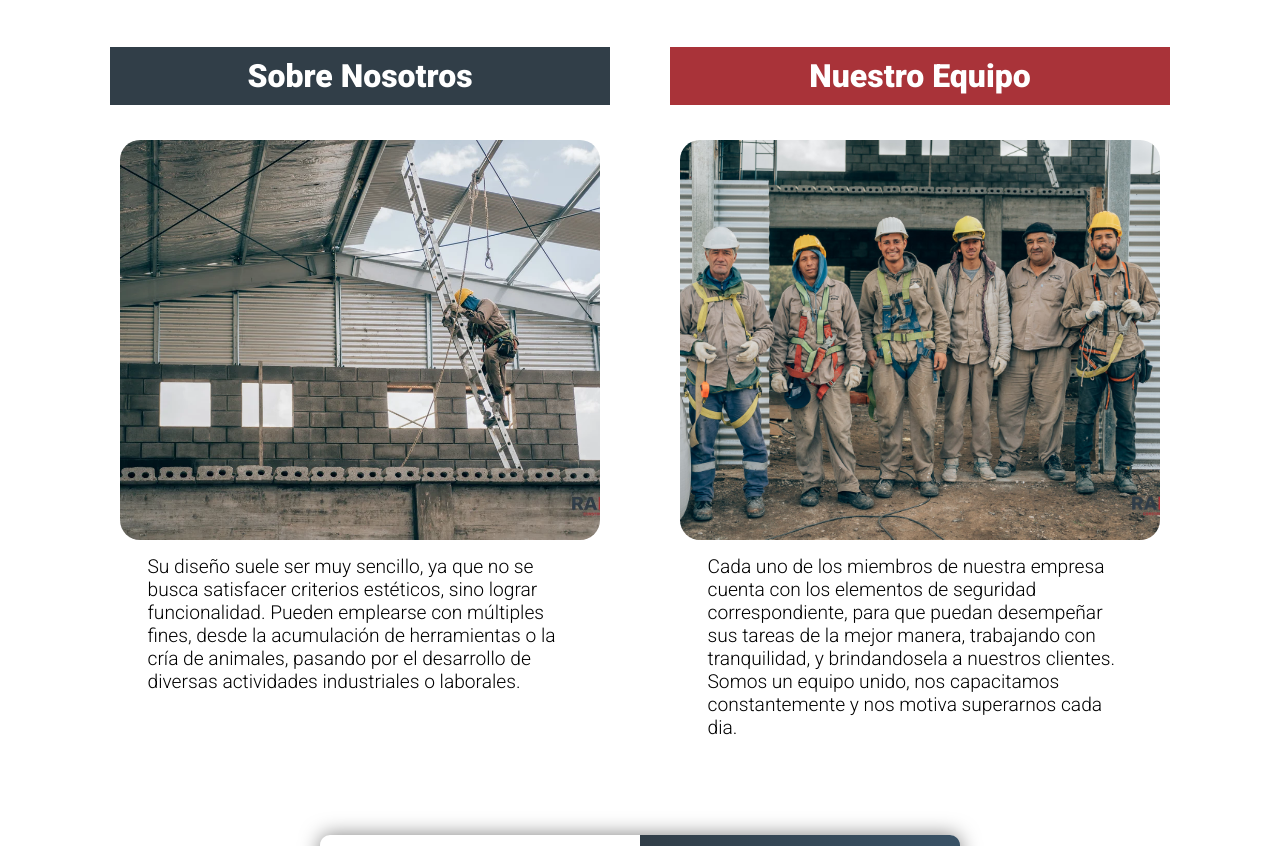
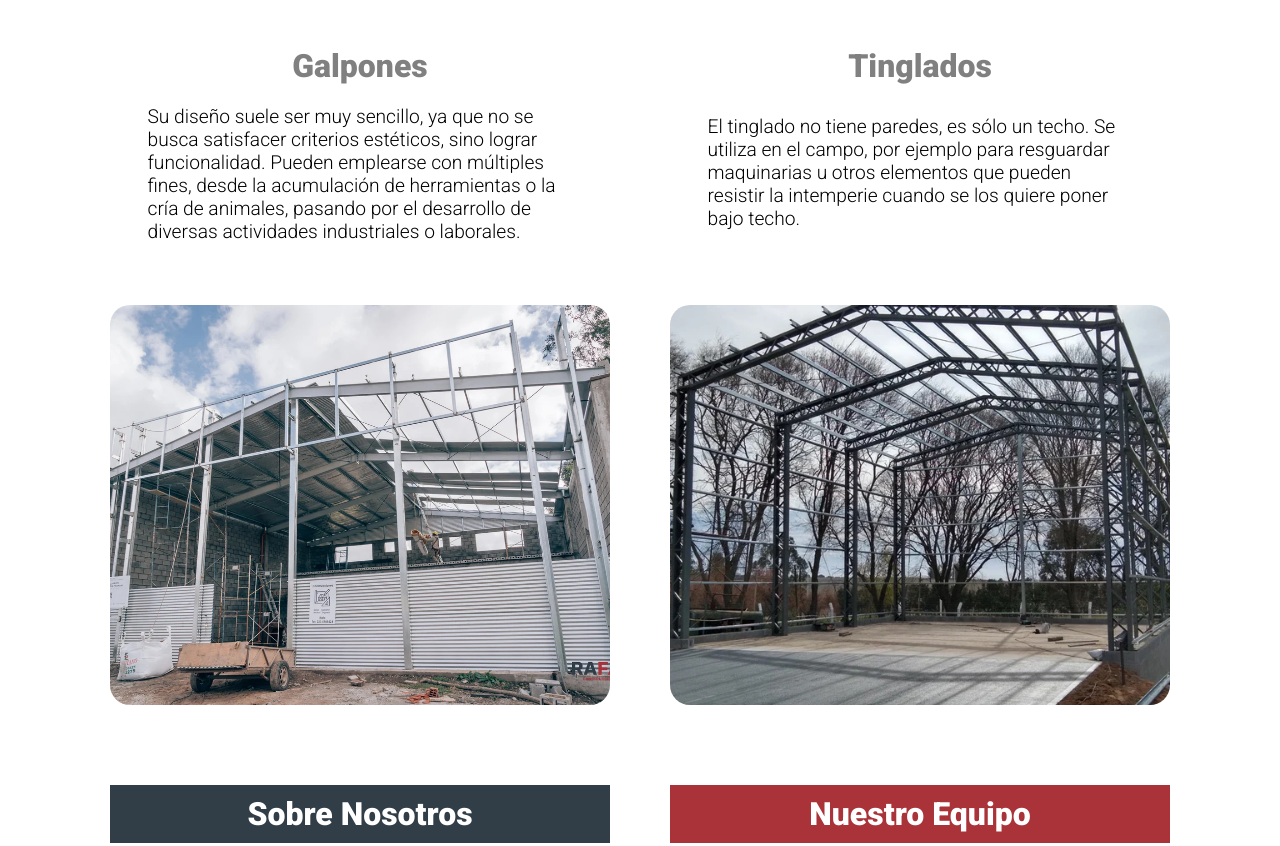
Before and after one commit to MarianTaliercio/landing_rafa, a plain HTML site: page index.html in a window 1280 px wide. Shown: the part 683-1529 px from the top of the page. Drawn offline with Linux system fonts and the light colour scheme.

Commit message:
terminada la landing solo wpp

```diff
--- a/index.html
+++ b/index.html
@@ -44,6 +44,7 @@
 
 <!--seccion work-->
 
+<!--mobile-->
     <div class="work">
         <h2>¿Que hacemos?</h2>
 
@@ -64,7 +65,25 @@
         </div>
     </div>
 
+<!--desktop-->
+
+    <div class="work-desktop">
+
+        <div class="work-galpones-desktop">
+            <h2>Galpones</h2>
+            <div class="text-galpones-desktop">Su diseño suele ser muy sencillo, ya que no se busca satisfacer criterios estéticos, sino lograr funcionalidad. Pueden emplearse con múltiples fines, desde la acumulación de herramientas o la cría de animales, pasando por el desarrollo de diversas actividades industriales o laborales.</div>
+            <div class="img-galpones-desktop"></div>
+        </div>
+
+        <div class="work-tinglados-desktop">
+            <h2>Tinglados</h2>
+            <div class="text-tinglados-desktop">El tinglado no tiene paredes, es sólo un techo. Se utiliza en el campo, por ejemplo para resguardar maquinarias u otros elementos que pueden resistir la intemperie cuando se los quiere poner bajo techo.</div>
+            <div class="img-tinglados-desktop"></div>
+        </div>
+    </div>
 <!-- termina seccion work -->
+
+
 
     <div class="about-us_team">
 
@@ -109,8 +128,9 @@
                 <option>Tinglados</option>
                 <option>Ambos</option>
             </select>
-            <input type="submit" class="enviar_form" name="Opciones" value="ENVIAR">
+            <a href="https://api.whatsapp.com/send?phone=542235909423&text="class="btn_wpp-form2"> WhatsApp</a>
         </div>
+
         <div class="contact-form_right">
             <h3>
                 Rafa Construcciones
@@ -118,9 +138,10 @@
             <p>
                 Vos lo soñas, nosotros lo hacemos realidad
             </p>
-            <button name="wpp">
+            <a href="" class="btn_wpp-form3">WhatsApp</a>
+            <!-- <button name="wpp">
                 WhatsApp
-            </button>
+            </button> -->
         </div>
     </form>
 
--- a/style.css
+++ b/style.css
@@ -8,7 +8,7 @@
 
 }
 a:link, a:visited, a:focus, a:active{
-    color: black;
+    color: white;
     text-decoration: none;
 }
 
@@ -22,6 +22,11 @@ body {
 }
 
 /*seccion hero*/
+
+.main {
+    max-width: 390px;
+    margin: 0 auto;
+}
 
 .logo-main{
     display: flex;
@@ -45,7 +50,7 @@ body {
 .button-main button{
 background-color: white;
 margin: 5px;
-width: 130px;
+width: 120px;
 padding: 20px 0px;
 border-style: none;
 border: solid black 0.2px;
@@ -120,11 +125,17 @@ font-size: medium;
 
 /*empieza seccion work*/
 
+.work-desktop {
+    display: none;
+}
+
 .work{
     display: flex;
     flex-direction: column;
     justify-content: center;
     align-items: center;
+    max-width: 390px;
+    margin: 0 auto;
 }
 
 .work h2{
@@ -211,6 +222,8 @@ font-size: medium;
 /*seccion about us*/
 
 .about-us {
+    max-width: 390px;
+    margin: 0 auto;
     display: flex;
     flex-direction: column;
 }
@@ -247,6 +260,8 @@ font-size: medium;
 /*seccion team*/
 
 .team {
+    max-width: 390px;
+    margin: 0 auto;
     display: flex;
     flex-direction: column;
 }
@@ -287,6 +302,7 @@ font-size: medium;
 }
 
 .contact-form {
+
     /*background-color: red;*/
     box-shadow: 0px 0px 20px 0px rgba(0,0,0,0.5);
     border-radius: 10px;
@@ -319,7 +335,7 @@ font-size: medium;
     width: 70%;
 }
 
-.enviar_form {
+.btn_wpp-form2 {
     color: white;
     background-color: #313E48;
     border: 1px solid #313E48;
@@ -333,7 +349,7 @@ font-size: medium;
     cursor: pointer;
 }
 
-.enviar_form:active {
+.btn_wpp-form2 {
 	transform: scale(0.95);
 }
 
@@ -375,6 +391,12 @@ font-size: medium;
 @media  (min-width: 500px) {
 
 /*menu*/
+
+.main {
+    max-width: 1390px;
+    margin: 0 auto;
+}
+
 
 .logo{
     height: 120px;
@@ -465,6 +487,60 @@ font-size: medium;
     display: none;
 }
 
+.work-desktop {
+    display: block;
+    display: flex;
+    flex-direction: row;
+    justify-content: center;
+}
+
+.text-galpones-desktop, .text-tinglados-desktop{
+    /*background-color: grey;*/
+    height: 200px;
+    font-size: 1.2rem;
+    width: 85%;
+    margin: 0 auto;
+}
+
+.text-tinglados-desktop{
+    padding-top: 10px;
+}
+
+.work-desktop h2{
+    font-size: 2rem;
+    margin: 20px 0px;
+    text-align: center;
+    color: grey;
+}
+
+.work-galpones-desktop {
+    display: flex;
+    flex-direction: column;
+    margin: 0 auto;
+    margin: 30px;
+    max-width: 500px;
+}
+
+.img-galpones-desktop{
+    background: url(/img/galpones.jpg) no-repeat center/cover;
+    height: 400px;
+    border-radius: 20px;
+}
+
+.work-tinglados-desktop {
+    display: flex;
+    flex-direction: column;
+    margin: 0 auto;
+    margin: 30px;
+    max-width: 500px;
+}
+
+.img-tinglados-desktop{
+    background: url(/img/tinglados.jpg) no-repeat center/cover;
+    height: 400px;
+    border-radius: 20px;
+}
+
 
 
 /*sobre nosotros*/
@@ -480,7 +556,7 @@ font-size: medium;
     display: flex;
     flex-direction: column;
     margin: 0 auto;
-    width: 500px;
+    max-width: 500px;
     margin: 30px;
 }
 
@@ -497,7 +573,7 @@ font-size: medium;
     display: flex;
     flex-direction: column;
     margin: 0 auto;
-    width: 500px;
+    max-width: 500px;
     margin: 30px;
 }
 
@@ -558,7 +634,7 @@ font-size: medium;
     width: 70%;
 }
 
-.contact-form_right button {
+.btn_wpp-form3 {
     margin-top: 50px;
     background-color: transparent;
     border: 1px solid #FFF;
```
